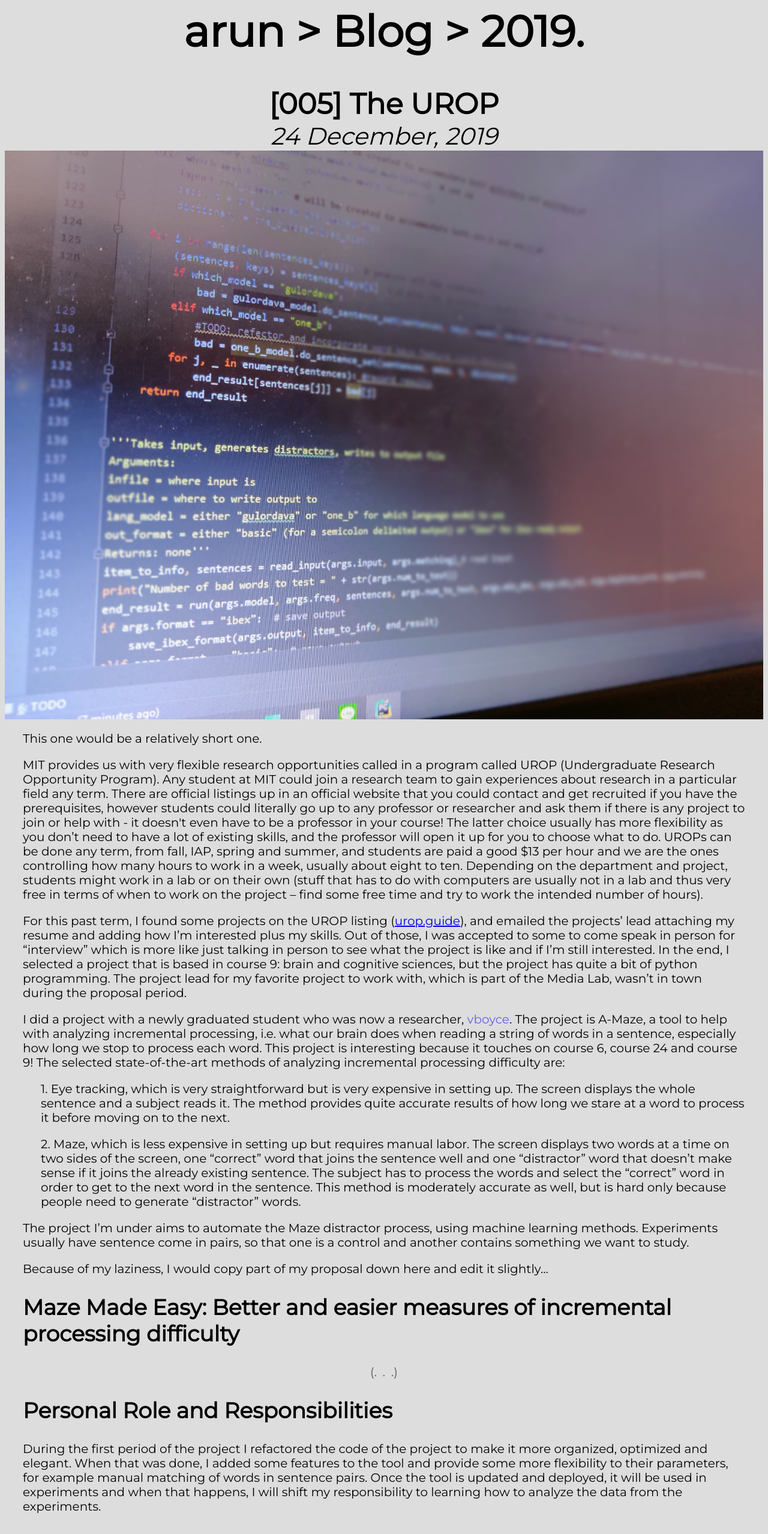
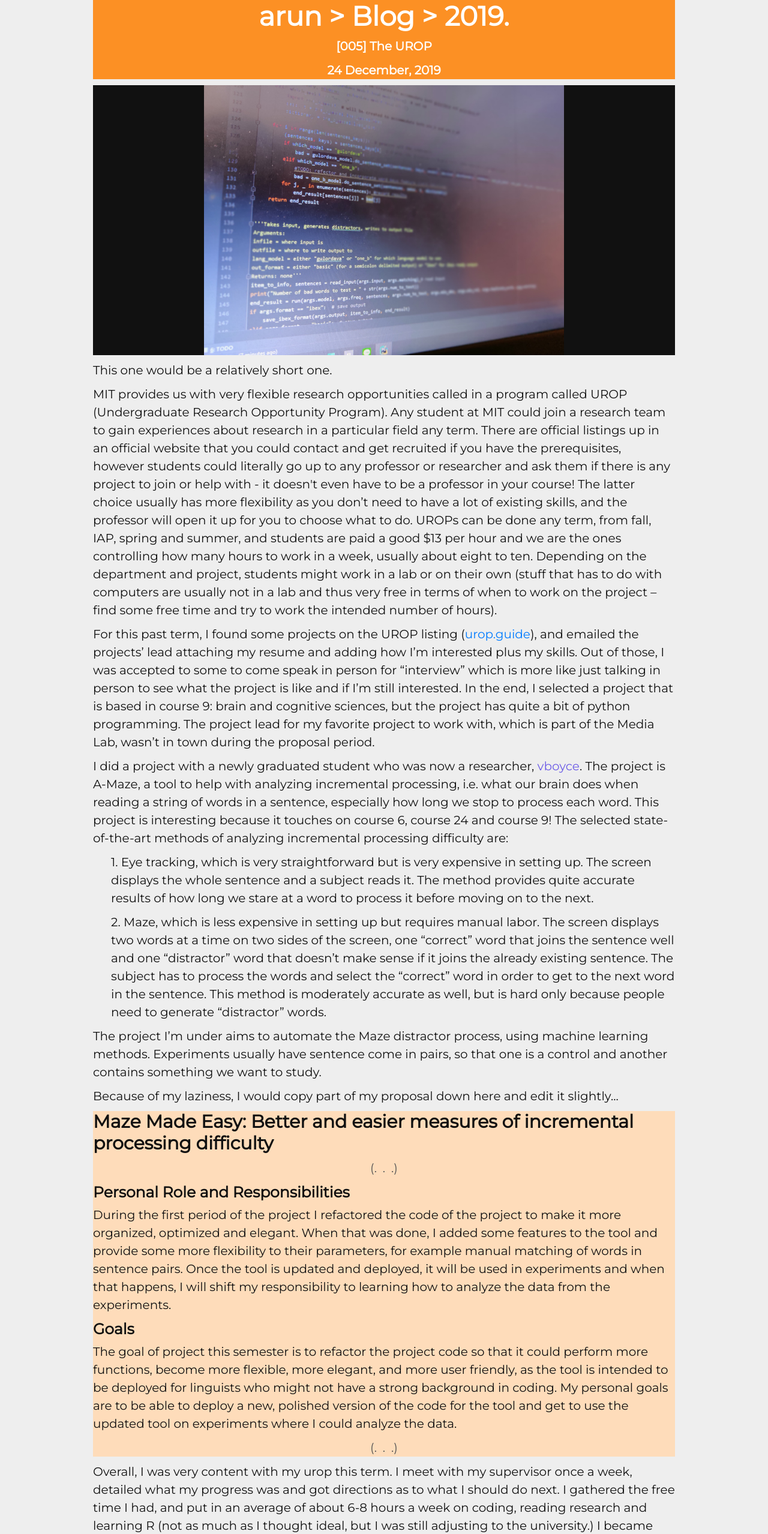
Before and after one commit to arun-wpm/arun-wpm.github.io, a plain HTML site: page blog/2019/the-urop.html in a window 1280 px wide. Shown: the top 2557 px of the page at 60% size. Drawn offline with nearby package versions, Linux system fonts and the light colour scheme.

Commit message:
bricks in macgregor, theme change
hey think about responsiveness as well

```diff
--- a/blog/2019/the-urop.html
+++ b/blog/2019/the-urop.html
@@ -1,59 +1,23 @@
 <HTML>
     <head>
+		<link rel="stylesheet" href="https://fonts.googleapis.com/css?family=Montserrat">
+        <link rel="stylesheet" href="https://stackpath.bootstrapcdn.com/bootstrap/4.4.1/css/bootstrap.min.css" integrity="sha384-Vkoo8x4CGsO3+Hhxv8T/Q5PaXtkKtu6ug5TOeNV6gBiFeWPGFN9MuhOf23Q9Ifjh" crossorigin="anonymous">
 		<link rel="stylesheet" type="text/css" href="../../rayaburong.css">
-		<link rel="stylesheet" href="https://fonts.googleapis.com/css?family=Montserrat">
 		<meta name="viewport" content="width=device-width, initial-scale=1">
-		<style>
-            .blog-title {
-                font-size: 48px;
-                text-align: center;
-                font-weight: bold;
-            }
-            .blog-date {
-                font-size: 40px;
-                text-align: center;
-                font-style: italic;
-            }
-            .blog-body {
-                padding-left: 30px;
-                padding-right: 30px;
-                font-weight: lighter;
-                font-size: 16px;
-            }
-            .section-break {
-                color:#555555;
-            }
-			h1 {
-				font-family: 'Montserrat', sans-serif;
-				font-size: 72px;
-			}
-			h2 {
-				font-family: 'Montserrat', sans-serif;
-				font-size: 36px;
-			}
-			p {
-				font-family: 'Montserrat', sans-serif;
-			}
-            .highlight {
-                color: #6c5ce7;
-            }
-			div {
-				font-family: 'Montserrat', sans-serif;
-				font-size: 24px;
-			}
-		</style>
 		<title>arun.</title>
     </head>
-    <body bgcolor="#b2bec3">
-        <div align="center" width="100%" id="arun">
-			<h1>arun > Blog > 2019.</h1>
+    <body class="row u-no-margin u-dark-text">
+        <div class="col"></div>
+        <div class="col" style="min-width: 1000px;">
+            <div align="center" class="u-orange-back u-white-text u-thicc" width="100%" id="arun">
+                <h1><a href="../../index.html" class="u-inherit-color">arun</a> > Blog > 2019.</h1>
+                <p>[005] The UROP</p>
+                <p>24 December, 2019</p>
             </div>
-        <div class="blog-title">[005] The UROP</div>
-        <div class="blog-date">24 December, 2019</div>
-        <div align="center">
-			<img width="100%" style="object-fit:cover" src="the-urop.jpg" />
+            <div align="center" class="u-dark-back">
+                <img width="100%" class="u-restricted-width u-center" style="object-fit:cover" src="the-urop.jpg" />
             </div>
-        <div class="blog-body">
+            <div>
                 <p>This one would be a relatively short one.</p>
                 <p>MIT provides us with very flexible research opportunities called in a program called UROP (Undergraduate Research Opportunity Program). Any student at MIT could join a research team to gain experiences about research in a particular field any term. There are official listings up in an official website that you could contact and get recruited if you have the prerequisites, however students could literally go up to any professor or researcher and ask them if there is any project to join or help with - it doesn't even have to be a professor in your course! The latter choice usually has more flexibility as you don’t need to have a lot of existing skills, and the professor will open it up for you to choose what to do. UROPs can be done any term, from fall, IAP, spring and summer, and students are paid a good $13 per hour and we are the ones controlling how many hours to work in a week, usually about eight to ten. Depending on the department and project, students might work in a lab or on their own (stuff that has to do with computers are usually not in a lab and thus very free in terms of when to work on the project – find some free time and try to work the intended number of hours).</p>
                 <p>For this past term, I found some projects on the UROP listing (<a href="https://urop.guide">urop.guide</a>), and emailed the projects’ lead attaching my resume and adding how I’m interested plus my skills. Out of those, I was accepted to some to come speak in person for “interview” which is more like just talking in person to see what the project is like and if I’m still interested. In the end, I selected a project that is based in course 9: brain and cognitive sciences, but the project has quite a bit of python programming. The project lead for my favorite project to work with, which is part of the Media Lab, wasn’t in town during the proposal period.</p>
@@ -62,14 +26,18 @@
                 <p style="padding-left: 30px">2.	Maze, which is less expensive in setting up but requires manual labor. The screen displays two words at a time on two sides of the screen, one “correct” word that joins the sentence well and one “distractor” word that doesn’t make sense if it joins the already existing sentence. The subject has to process the words and select the “correct” word in order to get to the next word in the sentence. This method is moderately accurate as well, but is hard only because people need to generate “distractor” words.</p>
                 <p>The project I’m under aims to automate the Maze distractor process, using machine learning methods. Experiments usually have sentence come in pairs, so that one is a control and another contains something we want to study.</p>
                 <p>Because of my laziness, I would copy part of my proposal down here and edit it slightly...</p>
+                <div class="u-egg-back">
                     <h2>Maze Made Easy: Better and easier measures of incremental processing difficulty</h2>
                     <p align="center" class="section-break">(.&ensp;.&ensp;.)</p>
-            <h2>Personal Role and Responsibilities</h2>
+                    <h3>Personal Role and Responsibilities</h3>
                     <p>During the first period of the project I refactored the code of the project to make it more organized, optimized and elegant. When that was done, I added some features to the tool and provide some more flexibility to their parameters, for example manual matching of words in sentence pairs. Once the tool is updated and deployed, it will be used in experiments and when that happens, I will shift my responsibility to learning how to analyze the data from the experiments.</p>
-            <h2>Goals</h2>
+                    <h3>Goals</h3>
                     <p>The goal of project this semester is to refactor the project code so that it could perform more functions, become more flexible, more elegant, and more user friendly, as the tool is intended to be deployed for linguists who might not have a strong background in coding. My personal goals are to be able to deploy a new, polished version of the code for the tool and get to use the updated tool on experiments where I could analyze the data.</p>
                     <p align="center" class="section-break">(.&ensp;.&ensp;.)</p>
+                </div>
                 <p>Overall, I was very content with my urop this term. I meet with my supervisor once a week, detailed what my progress was and got directions as to what I should do next. I gathered the free time I had, and put in an average of about 6-8 hours a week on coding, reading research and learning R (not as much as I thought ideal, but I was still adjusting to the university.) I became more confident with my python along the way as well. Quite a bit of progress had been made, and I’m looking forward to continuing the project for IAP!</p>
             </div>
+        </div>
+        <div class="col"></div>
     </body>
 </HTML>
--- a/rayaburong.css
+++ b/rayaburong.css
@@ -1,10 +1,13 @@
 :root {
-    --light: #DDDDDD;
+    --light: #eeeeee;
     --gray: #888888;
-    --dark: #222222;
+    --dark: #111111;
     --orange: #FC9024;
     --egg: #FEDCBA;
     --blue: #2490FC;
+
+    --highlight: #6c5ce7;
+    --section-break: #555555;
 }
 .u-orange-back {
     background-color: var(--orange);
@@ -21,6 +24,9 @@
 .u-link {
     color: var(--blue);
 }
+.u-white-text {
+    color: #ffffff;
+}
 .u-light-text {
     color: var(--light);
 }
@@ -29,6 +35,12 @@
 }
 .u-gray-text {
     color: var(--gray);
+}
+.u-thicc {
+    font-weight: 900;
+}
+.u-inherit-color {
+    color: inherit;
 }
 .u-index-item {
     padding-top: 10px;
@@ -44,30 +56,33 @@
     margin: 0px 0px 0px 0px;
 }
 .highlight {
-    color: #6c5ce7;
+    color: var(--highlight);
+}
+.section-break {
+    color:var(--section-break);
 }
 .u-unit {
     flex: 1;
 }
+
 body {
     font-family: 'Montserrat', sans-serif;
     background-color: var(--light);
 }
 h1 {
-    /* color: var(--dark); */
-    font-size: 40px;
+    font-size: 45px;
+    font-weight: bolder;
 }
 h2 {
-    /* color: var(--dark); */
     font-size: 30px;
+    font-weight: bolder;
 }
-p {
+h3 {
+    font-size: 25px;
+    font-weight: bolder;
+}
+p, div {
     font-family: "Montserrat";
     font-size: 20px;
     margin-bottom: 10px;
 }
-a {
-    font-family: "Montserrat";
-    font-size: 20px;
-    margin-bottom: 10px;
-}
```
Also changed, not shown: blog/2019/the-arrival.html (+14 -48 lines), blog/2019/the-england-trip.html (+14 -48 lines), blog/2019/the-extracurriculars.html (+30 -48 lines), blog/2019/the-fall-classes.html (+30 -48 lines), blog/2019/the-spring-break.html (+24 -48 lines), blog/random/bricks-in-macgregor.html (added, +102 -0 lines), blog/random/oyster-omelette.html (+15 -49 lines), blog/random/writing-record-keeping.html (+14 -48 lines), index.html (+2 -1 lines), blog/random/bricks-in-macgregor-1.png (added), blog/random/bricks-in-macgregor-2.jpg (added), blog/random/bricks-in-macgregor-3.png (added), blog/random/bricks-in-macgregor-5.png (added), blog/random/bricks-in-macgregor.jpg (added), 1 other file. Lines whose indentation alone changed are shown as unchanged.
